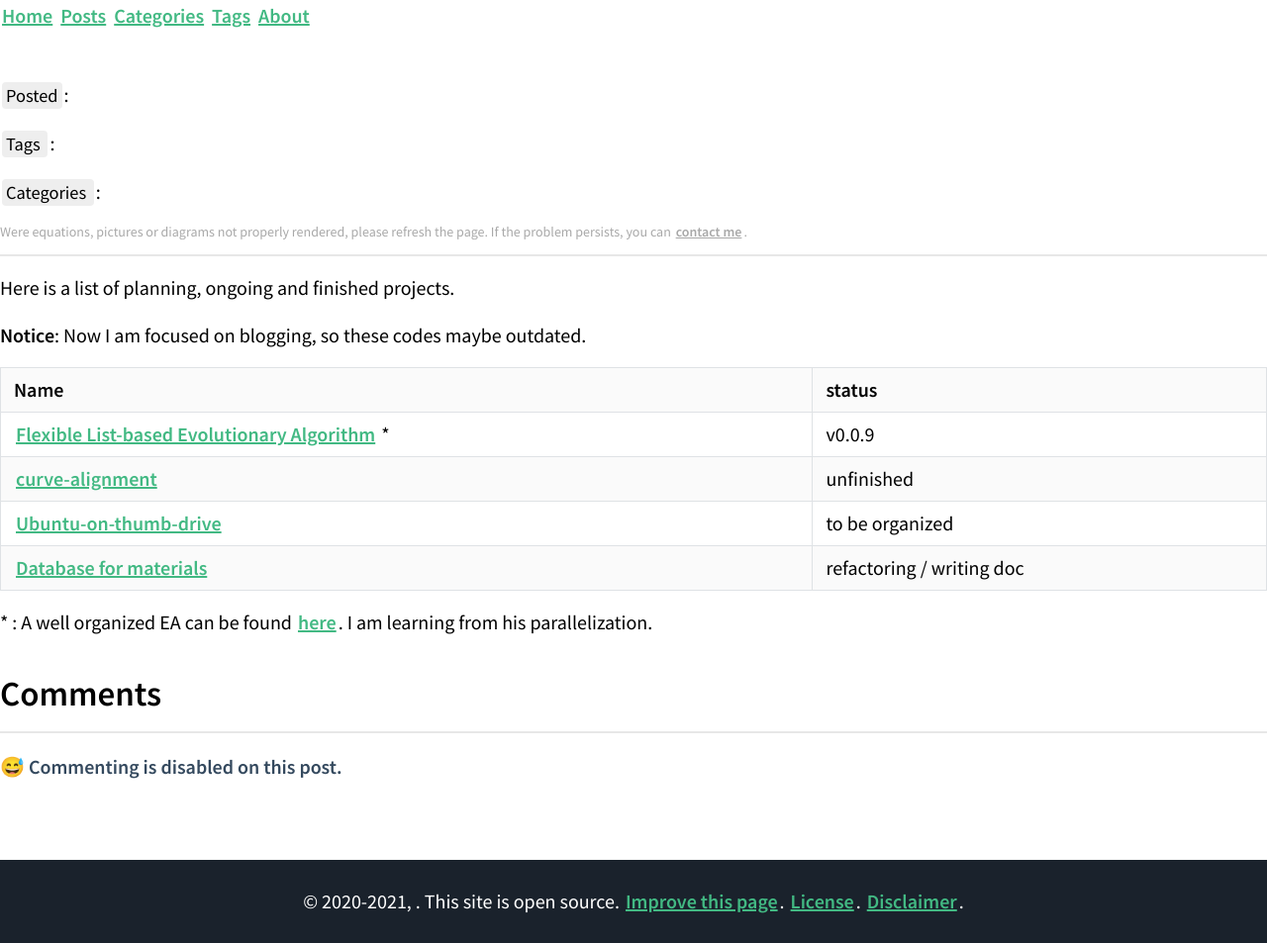
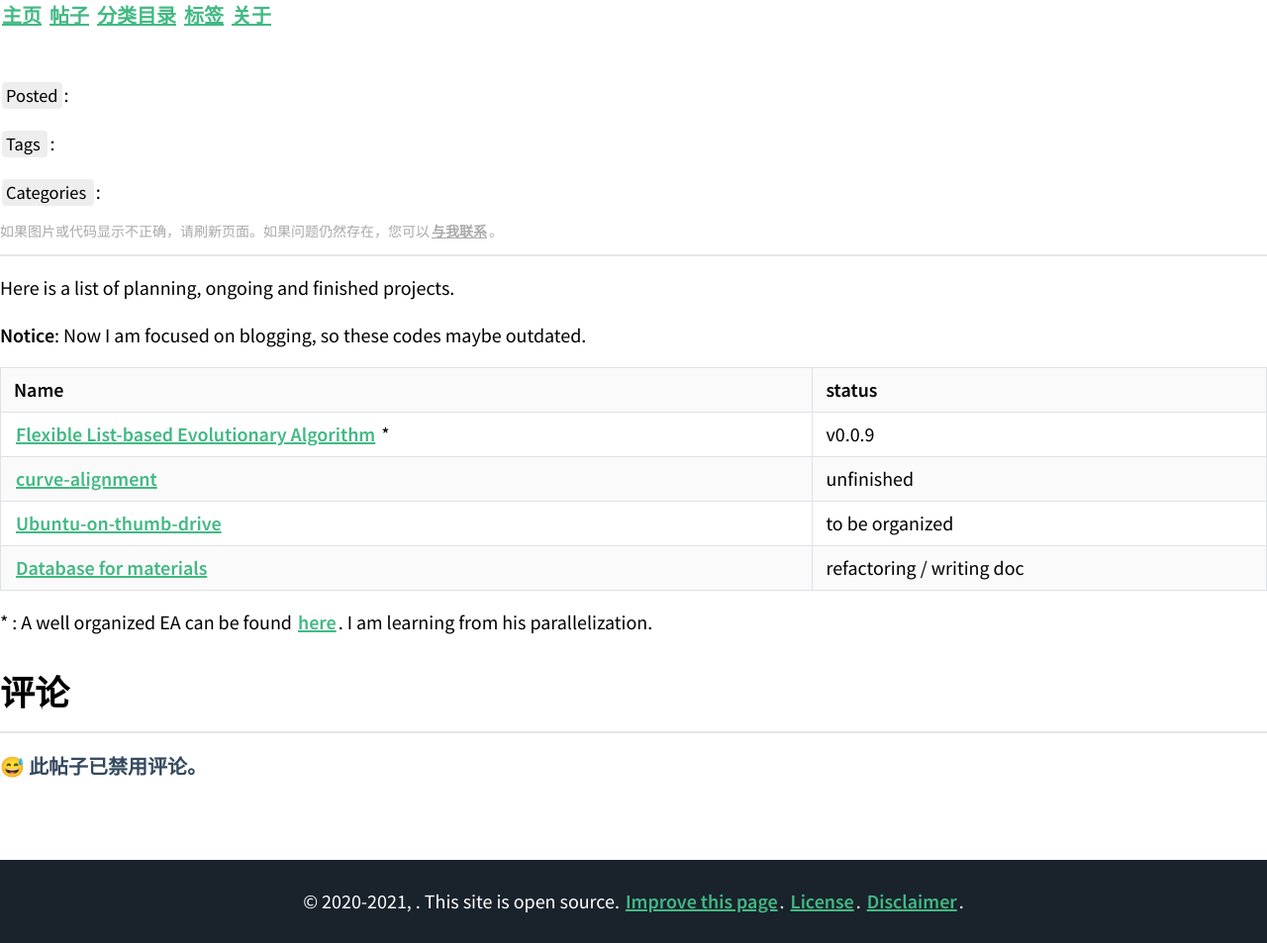
Before and after one commit to Smileye-v/old-blog, a Jekyll site: the page built from repo/index.md, in a window 1280 px wide. Shown: the whole page at 99% size. Built offline with Jekyll 4.4.1, drawn with Linux system fonts in a browser that asks for light colours.

Commit message:
commit to master

```diff
--- a/_includes/backtotop.html
+++ b/_includes/backtotop.html
@@ -1,4 +1,4 @@
 <!-- this is Back to Top Button -->
-<button onclick="topFunction()" id="BackToTop" title="Go to top" style="display: block;"><i class="fas fa-angle-double-up"></i> Top</button>
+<button onclick="topFunction()" id="BackToTop" title="Go to top" style="display: block;"><i class="fas fa-angle-double-up"></i> 回到顶部</button>
 <!-- link to backtotopbtn.css -->
 <link rel="stylesheet" href="{{site.url}}{{ site.baseurl }}/assets/css/backtotopbtn.css">
--- a/_includes/commentit.html
+++ b/_includes/commentit.html
@@ -1,4 +1,4 @@
-<h2> Comments </h2>
+<h2> 评论 </h2>
    <hr>
 {% if page.commentable == true %}
 	{% if page.comments %}
@@ -18,13 +18,13 @@
 		</div>
 	{% else %}
 		{% if page.protected == true %}
-			<h6 style="color:#34495e;margin-bottom: auto;" >&#128517; Comments on this page are now protected.</h6>
+			<h6 style="color:#34495e;margin-bottom: auto;" >&#128517; 此页面上的评论现已受保护。</h6>
 		{% else %}
-			<h6 style="color:#34495e;margin-bottom: auto;"> Be the first one to comment on this page!</h6>
+			<h6 style="color:#34495e;margin-bottom: auto;"> 成为第一个在此页面发表评论的人！</h6>
 		{% endif %}
 	{% endfor %}
 {% else %}
-		<h6 style="color:#34495e;margin-bottom: auto;">&#128517; Commenting is disabled on this post.</h6>
+		<h6 style="color:#34495e;margin-bottom: auto;">&#128517; 此帖子已禁用评论。</h6>
 {% endif %}
 
 {% if page.protected == false %}
--- a/_includes/frontmatter.html
+++ b/_includes/frontmatter.html
@@ -42,6 +42,6 @@
       <p><code>Fonts</code>: &nbsp; {% include fontAdj.html %}</p>
    </div>
    {% endcomment %}
-   <div class="hint" style="font-size: 0.7rem;line-height: 0.7rem;color: #A9A9A9;"> Were equations, pictures or diagrams not properly rendered, please refresh the page. If the problem persists, you can <a href="{{site.url}}{{site.baseurl}}/about/#contact" style="color: inherit">contact me</a>. </div>
+   <div class="hint" style="font-size: 0.7rem;line-height: 0.7rem;color: #A9A9A9;"> 如果图片或代码显示不正确，请刷新页面。如果问题仍然存在，您可以<a href="{{site.url}}{{site.baseurl}}/about/#contact" style="color: inherit">与我联系</a>。</div>
    <hr>
 </div>
--- a/_includes/topnav.html
+++ b/_includes/topnav.html
@@ -1,9 +1,9 @@
 <div class="topnav" id="topnav">
-      <a href="{{site.url}}{{site.baseurl}}/" {% if include.active == "home" %}  class="active"  {% endif %} >Home</a>
-      <a href="{{site.url}}{{site.baseurl}}/blog" target="_blank" {% if include.active == "post" %}  class="active"  {% endif %} >Posts</a>
-			<a href="{{site.url}}{{site.baseurl}}/blog/categories" target="_blank" {% if include.active == "categories" %}  class="active"  {% endif %} >Categories</a>
-			<a href="{{site.url}}{{site.baseurl}}/blog/tags" target="_blank" {% if include.active == "tags" %}  class="active"  {% endif %} >Tags</a>
-			<a href="{{site.url}}{{site.baseurl}}/about" {% if include.active == "about" %}  class="active"  {% endif %} >About</a>
+      <a href="{{site.url}}{{site.baseurl}}/" {% if include.active == "home" %}  class="active"  {% endif %} >主页</a>
+      <a href="{{site.url}}{{site.baseurl}}/blog" target="_blank" {% if include.active == "post" %}  class="active"  {% endif %} >帖子</a>
+			<a href="{{site.url}}{{site.baseurl}}/blog/categories" target="_blank" {% if include.active == "categories" %}  class="active"  {% endif %} >分类目录</a>
+			<a href="{{site.url}}{{site.baseurl}}/blog/tags" target="_blank" {% if include.active == "tags" %}  class="active"  {% endif %} >标签</a>
+			<a href="{{site.url}}{{site.baseurl}}/about" {% if include.active == "about" %}  class="active"  {% endif %} >关于</a>
       {% if site.github_username %}
 			 <a href="https://github.com/{{site.github_username}}" class='icon' target="_blank" style="text-decoration:none;float: right;">
 			 <i class="fab fa-github fa-lg" ></i>
```
Also changed, not shown: _includes/navitem.html (+5 -5 lines).
